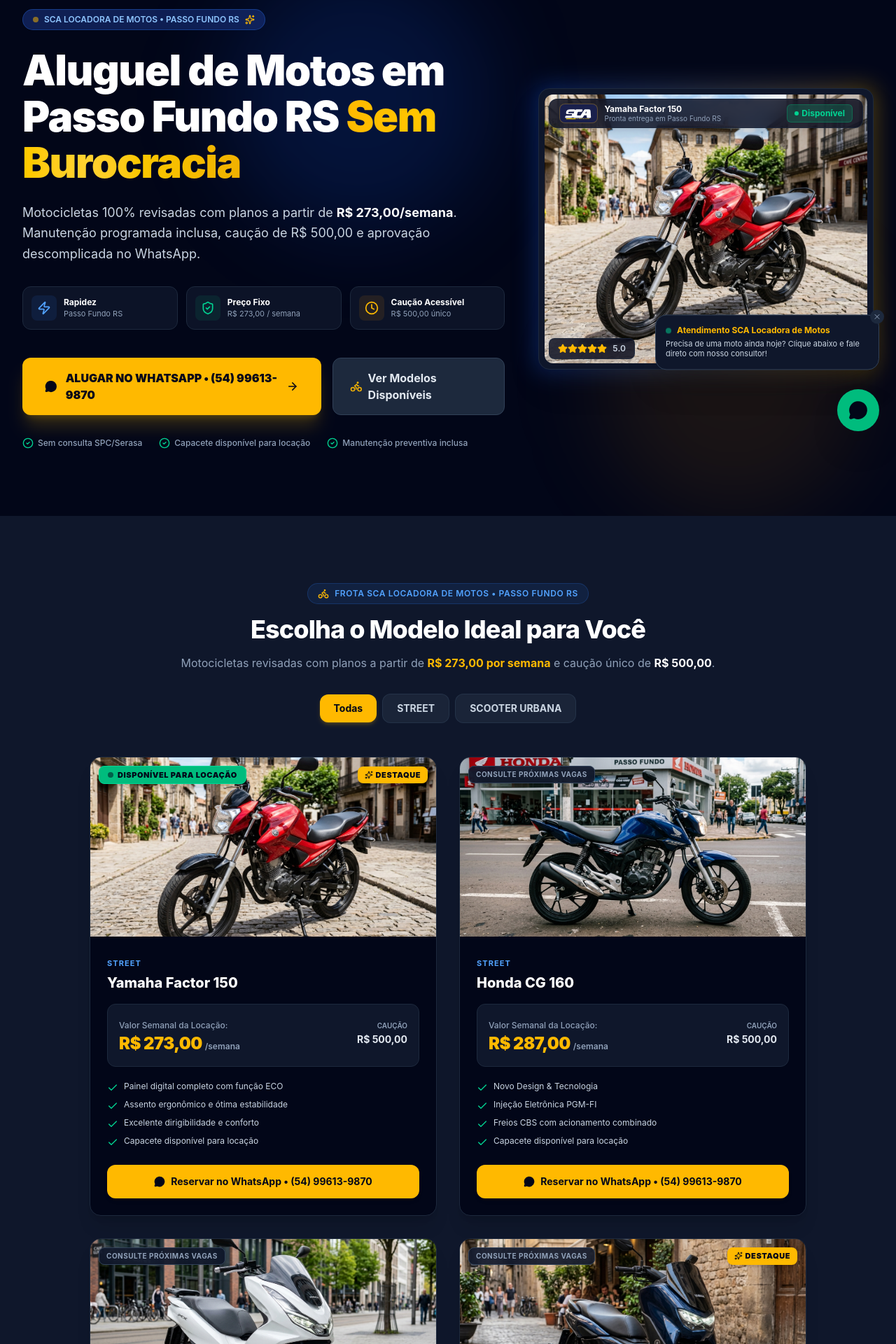
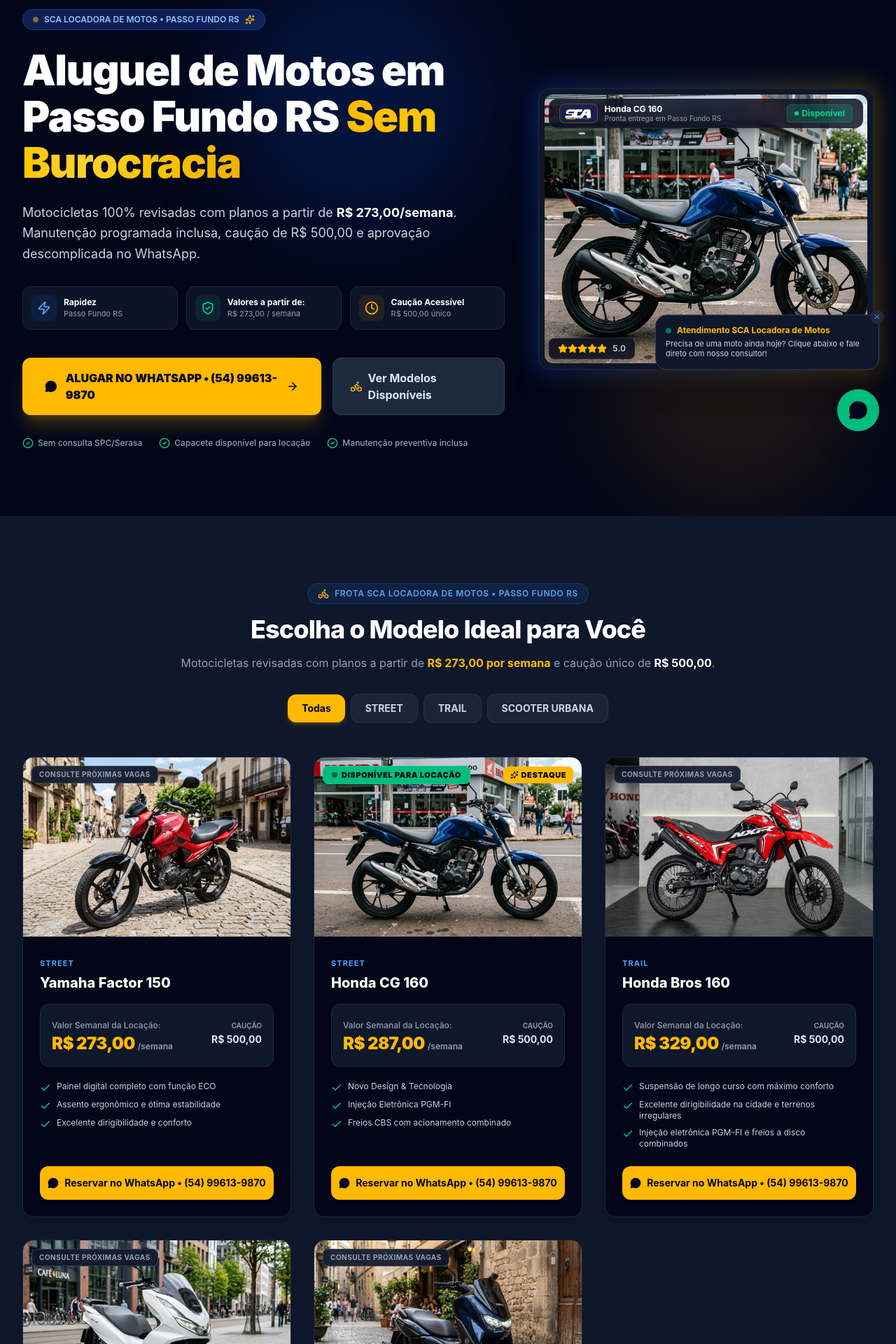
Before and after one commit to luisscariot/SCA-LOCADORA-DE-MOTOS, a Next.js app: page / in a window 1280 px wide. Shown: the part 160-2080 px from the top of the page at 70% size. Built offline with nearby package versions, Linux system fonts and the light colour scheme.

Commit message:
feat: update fleet and add customer reviews
- Add Honda Bros 160 (Trail category) to fleet data
- Update fleet display grid to 3 columns
- Update Hero section motorcycle showcase
- Add new customer reviews to testimonial section

```diff
--- a/components/FleetSection.tsx
+++ b/components/FleetSection.tsx
@@ -12,7 +12,7 @@
 export const FleetSection: React.FC<FleetSectionProps> = ({ whatsappNumber }) => {
   const [selectedCategory, setSelectedCategory] = React.useState<string>('Todas');
 
-  const categories = ['Todas', 'STREET', 'SCOOTER URBANA'];
+  const categories = ['Todas', 'STREET', 'TRAIL', 'SCOOTER URBANA'];
 
   const filteredMotos = selectedCategory === 'Todas'
     ? MOTOS_DATA
@@ -61,7 +61,7 @@
         </div>
 
         {/* Moto Cards Grid */}
-        <div className="mt-12 grid grid-cols-1 md:grid-cols-2 max-w-5xl mx-auto gap-8">
+        <div className="mt-12 grid grid-cols-1 md:grid-cols-2 lg:grid-cols-3 max-w-7xl mx-auto gap-8">
           {filteredMotos.map((moto) => {
             return (
               <div
--- a/components/GoogleReviewsSection.tsx
+++ b/components/GoogleReviewsSection.tsx
@@ -1,7 +1,7 @@
 'use client';
 
-import React from 'react';
-import { Star, MessageSquare, CheckCircle2, ThumbsUp } from 'lucide-react';
+import React, { useState } from 'react';
+import { Star, MessageSquare, ThumbsUp, ChevronDown, ChevronUp } from 'lucide-react';
 import { ScaLogo } from './ScaLogo';
 
 interface Review {
@@ -13,6 +13,8 @@
   rating: number;
   statsText: string;
   comment: string;
+  isNew?: boolean;
+  isLocalGuide?: boolean;
   ownerReply?: {
     author: string;
     timeAgo: string;
@@ -21,6 +23,40 @@
 }
 
 const GOOGLE_REVIEWS: Review[] = [
+  {
+    id: 'rev-elisandro',
+    author: 'Elisandro Benvinda',
+    avatarBg: 'bg-emerald-700',
+    initials: 'E',
+    timeAgo: 'Há 8 horas',
+    rating: 5,
+    statsText: 'Local Guide • 9 avaliações • 1 foto',
+    comment: 'Ótima locadora moto muito boa preço justo, bom atendimento e pontualidade na entrega pro cliente gostei muito assim que precisar vou locar novamente',
+    isNew: true,
+    isLocalGuide: true
+  },
+  {
+    id: 'rev-tael',
+    author: 'Tael Almeida',
+    avatarBg: 'bg-blue-600',
+    initials: 'T',
+    timeAgo: 'Há 1 semana',
+    rating: 5,
+    statsText: '2 avaliações • 0 foto',
+    comment: 'Atendimento muito bom e recomendo 💥💥💥',
+    isNew: true
+  },
+  {
+    id: 'rev-guilherme',
+    author: 'Guilherme Ribas',
+    avatarBg: 'bg-amber-600',
+    initials: 'G',
+    timeAgo: 'Há 2 semanas',
+    rating: 5,
+    statsText: '4 avaliações • 0 foto',
+    comment: 'Motos de qualidade e total segurança na hora de locar, recomendo 👏🏻👏🏻',
+    isNew: true
+  },
   {
     id: '1',
     author: 'Adriana F Hartmann',
@@ -204,6 +240,8 @@
 ];
 
 export const GoogleReviewsSection: React.FC = () => {
+  const [showAllMobile, setShowAllMobile] = useState(false);
+
   return (
     <section id="avaliacoes" className="py-16 lg:py-24 bg-slate-900 text-white border-t border-slate-800">
       <div className="max-w-7xl mx-auto px-4 sm:px-6 lg:px-8 space-y-12">
@@ -257,10 +295,14 @@
 
         {/* Reviews Grid */}
         <div className="grid grid-cols-1 md:grid-cols-2 lg:grid-cols-2 gap-6">
-          {GOOGLE_REVIEWS.map((review) => (
+          {GOOGLE_REVIEWS.map((review, index) => {
+            const isHiddenOnMobile = !showAllMobile && index >= 6;
+            return (
               <div
                 key={review.id}
-              className="bg-slate-950 rounded-2xl border border-slate-800 p-6 flex flex-col justify-between space-y-4 hover:border-slate-700 transition-colors shadow-lg"
+                className={`${
+                  isHiddenOnMobile ? 'hidden md:flex' : 'flex'
+                } bg-slate-950 rounded-2xl border border-slate-800 p-6 flex-col justify-between space-y-4 hover:border-slate-700 transition-colors shadow-lg`}
               >
                 <div className="space-y-3">
                   {/* User Header */}
@@ -270,9 +312,21 @@
                         {review.initials}
                       </div>
                       <div>
-                      <h4 className="font-bold text-white text-sm leading-snug flex items-center gap-1.5">
+                        <div className="flex items-center gap-1.5 flex-wrap">
+                          <h4 className="font-bold text-white text-sm leading-snug">
                             {review.author}
                           </h4>
+                          {review.isLocalGuide && (
+                            <span className="text-[10px] font-semibold bg-amber-500/20 text-amber-300 border border-amber-500/30 px-1.5 py-0.5 rounded">
+                              Local Guide
+                            </span>
+                          )}
+                          {review.isNew && (
+                            <span className="text-[10px] font-bold bg-blue-500/20 text-blue-300 border border-blue-500/30 px-1.5 py-0.5 rounded">
+                              Novo
+                            </span>
+                          )}
+                        </div>
                         <p className="text-[11px] text-slate-400">{review.statsText}</p>
                       </div>
                     </div>
@@ -312,7 +366,28 @@
                   </div>
                 )}
               </div>
-          ))}
+            );
+          })}
+        </div>
+
+        {/* Mobile View More Toggle (Max 6 on mobile by default) */}
+        <div className="md:hidden flex justify-center pt-1">
+          <button
+            type="button"
+            onClick={() => setShowAllMobile(!showAllMobile)}
+            className="w-full sm:w-auto px-6 py-3.5 rounded-xl bg-slate-950 hover:bg-slate-800 border border-slate-800 hover:border-slate-700 text-sm font-bold text-amber-400 flex items-center justify-center gap-2 transition-all active:scale-[0.98] shadow-lg"
+          >
+            <span>
+              {showAllMobile
+                ? 'Mostrar menos avaliações'
+                : `Ver todas as avaliações no Google (+${GOOGLE_REVIEWS.length - 6})`}
+            </span>
+            {showAllMobile ? (
+              <ChevronUp className="w-4 h-4 text-amber-400" />
+            ) : (
+              <ChevronDown className="w-4 h-4 text-amber-400" />
+            )}
+          </button>
         </div>
 
         {/* Footer Note */}
--- a/components/Hero.tsx
+++ b/components/Hero.tsx
@@ -4,7 +4,7 @@
 import Image from 'next/image';
 import { ShieldCheck, Zap, Clock, MessageCircle, ArrowRight, CheckCircle2, Star, Sparkles, Bike } from 'lucide-react';
 import { ScaLogo } from './ScaLogo';
-import yamahaStreetImg from '@/src/assets/images/yamaha_street_red_1786137303307.jpg';
+import hondaCg160Img from '@/src/assets/images/honda_fan_160_user_1786141408440.jpg';
 
 interface HeroProps {
   whatsappNumber: string;
@@ -46,8 +46,8 @@
             <div className="block lg:hidden pt-1 pb-2">
               <div className="relative rounded-2xl overflow-hidden bg-slate-900 border border-slate-800 p-1.5 shadow-2xl">
                 <Image
-                  src={yamahaStreetImg}
-                  alt="Yamaha Factor 150 - SCA Locadora de Motos Passo Fundo RS"
+                  src={hondaCg160Img}
+                  alt="Honda CG 160 - SCA Locadora de Motos Passo Fundo RS"
                   priority
                   className="w-full h-64 sm:h-72 object-cover rounded-xl"
                   referrerPolicy="no-referrer"
@@ -60,7 +60,7 @@
                       <ScaLogo className="h-4" />
                     </div>
                     <div>
-                      <p className="text-[11px] font-bold text-white leading-tight">Yamaha Factor 150</p>
+                      <p className="text-[11px] font-bold text-white leading-tight">Honda CG 160</p>
                       <p className="text-[9px] text-slate-400 leading-tight">Passo Fundo RS</p>
                     </div>
                   </div>
@@ -99,7 +99,7 @@
                   <ShieldCheck className="w-5 h-5" />
                 </div>
                 <div>
-                  <h4 className="text-xs font-bold text-white">Preço Fixo</h4>
+                  <h4 className="text-xs font-bold text-white">Valores a partir de:</h4>
                   <p className="text-[11px] text-slate-400">R$ 273,00 / semana</p>
                 </div>
               </div>
@@ -164,8 +164,8 @@
 
               <div className="relative rounded-2xl overflow-hidden bg-slate-900 border border-slate-800 p-2 shadow-2xl">
                 <Image
-                  src={yamahaStreetImg}
-                  alt="Yamaha Factor 150 - SCA Locadora de Motos Passo Fundo RS"
+                  src={hondaCg160Img}
+                  alt="Honda CG 160 - SCA Locadora de Motos Passo Fundo RS"
                   priority
                   className="w-full h-80 sm:h-96 object-cover rounded-xl"
                   referrerPolicy="no-referrer"
@@ -178,7 +178,7 @@
                       <ScaLogo className="h-4.5" />
                     </div>
                     <div>
-                      <p className="text-xs font-bold text-white leading-tight">Yamaha Factor 150</p>
+                      <p className="text-xs font-bold text-white leading-tight">Honda CG 160</p>
                       <p className="text-[10px] text-slate-400 leading-tight">Pronta entrega em Passo Fundo RS</p>
                     </div>
                   </div>
--- a/lib/data.ts
+++ b/lib/data.ts
@@ -3,12 +3,13 @@
 import yamahaStreetImg from '@/src/assets/images/yamaha_street_red_1786137303307.jpg';
 import hondaScooterImg from '@/src/assets/images/honda_scooter_white_1786137326718.jpg';
 import yamahaScooterImg from '@/src/assets/images/yamaha_scooter_blue_1786137315434.jpg';
+import hondaBros160Img from '@/src/assets/images/honda_bros_160_trail_1790115471607.jpg';
 
 export interface Moto {
   id: string;
   name: string;
   brand: string;
-  category: 'STREET' | 'SCOOTER URBANA';
+  category: 'STREET' | 'SCOOTER URBANA' | 'TRAIL';
   engine: string;
   tankSize: string;
   weeklyPrice: number;
@@ -55,14 +56,12 @@
     dailyPrice: 39,
     deposit: 500,
     image: yamahaStreetImg,
-    popular: true,
-    available: true,
-    badge: 'Disponível',
+    popular: false,
+    available: false,
     features: [
       'Painel digital completo com função ECO',
       'Assento ergonômico e ótima estabilidade',
-      'Excelente dirigibilidade e conforto',
-      'Capacete disponível para locação'
+      'Excelente dirigibilidade e conforto'
     ],
     specs: {
       brakes: 'Disco Dianteiro / Tambor Traseiro',
@@ -83,18 +82,44 @@
     dailyPrice: 41,
     deposit: 500,
     image: hondaCg160Img,
-    popular: false,
-    available: false,
+    popular: true,
+    available: true,
+    badge: 'Disponível',
     features: [
       'Novo Design & Tecnologia',
       'Injeção Eletrônica PGM-FI',
-      'Freios CBS com acionamento combinado',
-      'Capacete disponível para locação'
+      'Freios CBS com acionamento combinado'
     ],
     specs: {
       brakes: 'Disco Dianteiro / Tambor Traseiro (CBS)',
       start: 'Elétrica',
       weight: '116 kg',
+      trunkCapacity: 'Suporta Suporte para Baú'
+    }
+  },
+  {
+    id: 'honda-bros',
+    name: 'Honda Bros 160',
+    brand: 'Honda',
+    category: 'TRAIL',
+    engine: '162,7 cc - Flex',
+    tankSize: '12.0 Litros',
+    weeklyPrice: 329,
+    monthlyWeeklyPrice: 329,
+    dailyPrice: 47,
+    deposit: 500,
+    image: hondaBros160Img,
+    popular: false,
+    available: false,
+    features: [
+      'Suspensão de longo curso com máximo conforto',
+      'Excelente dirigibilidade na cidade e terrenos irregulares',
+      'Injeção eletrônica PGM-FI e freios a disco combinados'
+    ],
+    specs: {
+      brakes: 'Disco Dianteiro e Traseiro (CBS)',
+      start: 'Elétrica',
+      weight: '122 kg',
       trunkCapacity: 'Suporta Suporte para Baú'
     }
   },
@@ -114,8 +139,7 @@
     features: [
       'Câmbio automático V-MATIC (sem embreagem)',
       'Perfeita e prática para passeio e rotina urbana',
-      'Porta-objetos amplo interno sob o banco',
-      'Capacete disponível para locação'
+      'Porta-objetos amplo interno sob o banco'
     ],
     specs: {
       brakes: 'CBS Integrado',
@@ -136,12 +160,11 @@
     dailyPrice: 39,
     deposit: 500,
     image: yamahaScooterImg,
-    popular: true,
+    popular: false,
     features: [
       'Sistema de freios ABS nas duas rodas',
       'Transmissão automática CVT ideal para passeio',
-      'Iluminação Full LED e chave presencial Smart Key',
-      'Capacete disponível para locação'
+      'Iluminação Full LED e chave presencial Smart Key'
     ],
     specs: {
       brakes: 'Disco nas duas rodas com ABS',
@@ -231,7 +254,7 @@
     id: 'f2',
     category: 'Pagamento',
     question: 'Como funciona o pagamento semanal e o valor do caução?',
-    answer: 'Os planos semanais são a partir de R$ 273,00 por semana (Yamaha Factor 150 por R$ 273,00/semana e Honda CG 160 por R$ 287,00/semana). O valor do caução é R$ 500,00, devolvido ao final do contrato após vistoria.'
+    answer: 'Os planos semanais são a partir de R$ 273,00 por semana (Yamaha Factor 150 por R$ 273,00/semana, Honda CG 160 por R$ 287,00/semana e Honda Bros 160 por R$ 329,00/semana). O valor do caução é R$ 500,00, devolvido ao final do contrato após vistoria.'
   },
   {
     id: 'f3',
```
Also changed, not shown: src/assets/images/honda_bros_160_trail_1790115471607.jpg (added). Lines whose indentation alone changed are shown as unchanged.
